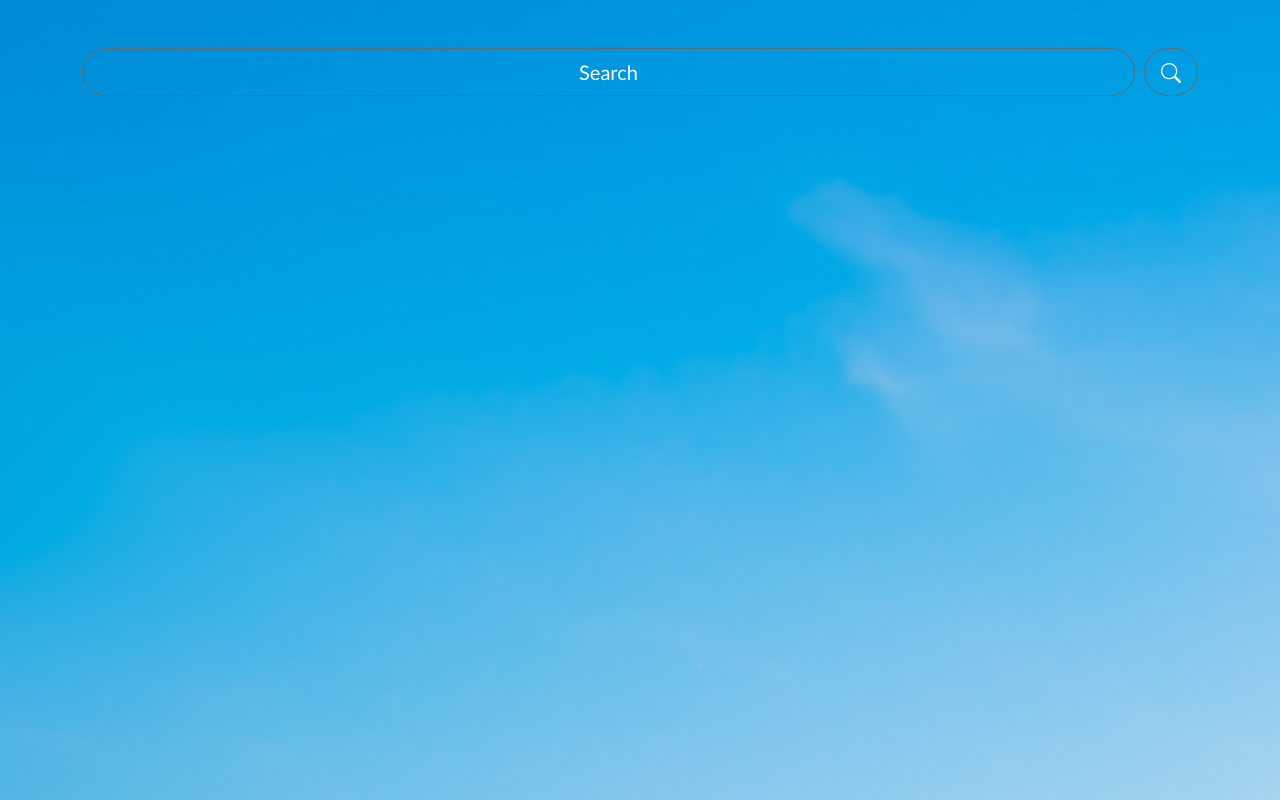
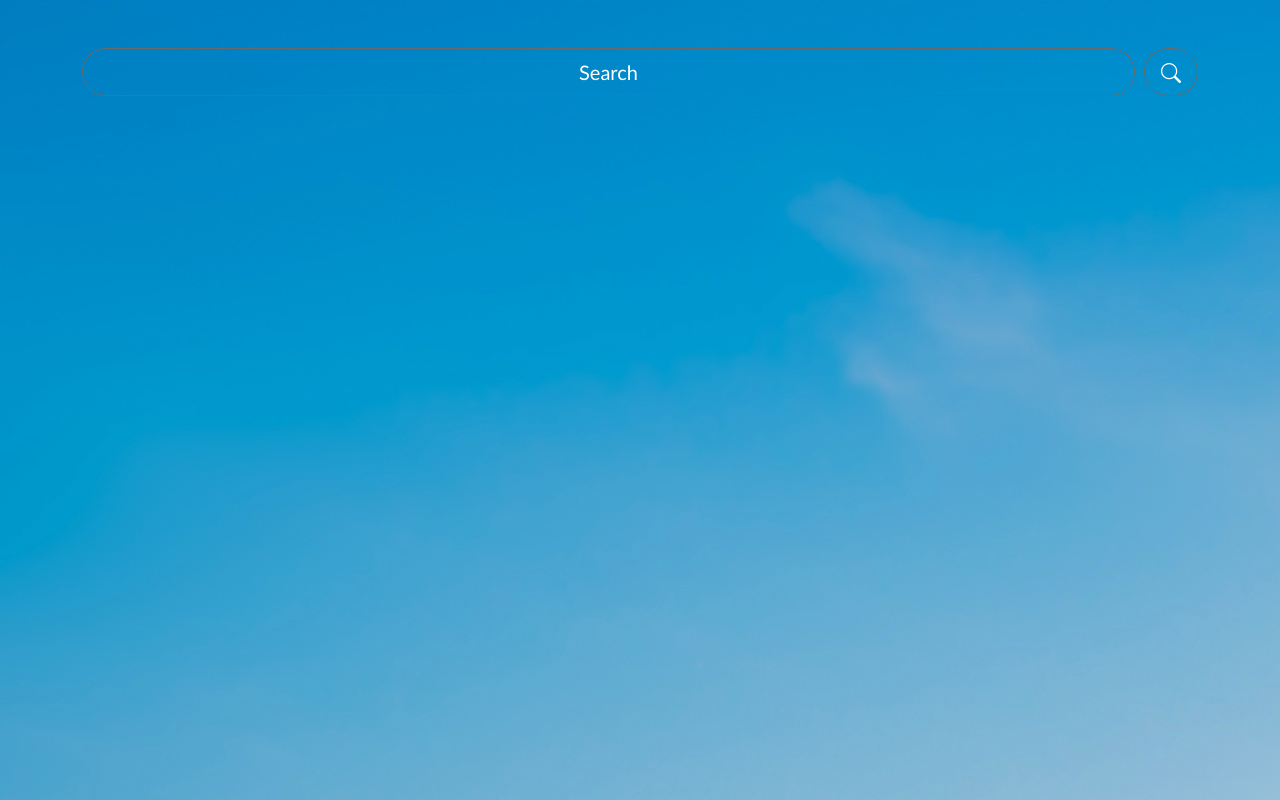
Before and after one commit to xamirebi/weather-app, a React (Vite) app: page / in a window 1280 px wide. Built offline with nearby package versions, Linux system fonts and the light colour scheme.

Commit message:
minor improvements

```diff
--- a/src/components/CurrentWeather.jsx
+++ b/src/components/CurrentWeather.jsx
@@ -1,6 +1,5 @@
 function CurrentWeather({ current, cityName }) {
   if (!current) return null;
-  console.log(current);
   return (
     <div className="card shadow p-4 my-5 text-center current-weather">
       <h2 className="mb-3"><i className="bi bi-geo-alt"/> {cityName || "Your location"}</h2>
--- a/src/components/ForecastList.jsx
+++ b/src/components/ForecastList.jsx
@@ -2,7 +2,6 @@ import dayjs from "dayjs";
 import { getWeatherIcon } from "../utils/getWeatherIcon";
 function ForeCastList({ daily }) {
   if (!daily) return null;
-  console.log(daily);
   const days = daily.time.map((date, i) => ({
     date,
     max: daily.temperature_2m_max[i],
--- a/src/index.css
+++ b/src/index.css
@@ -1,16 +1,25 @@
 body {
   margin: 0;
-  font-family:'Trebuchet MS', 'Lucida Sans Unicode', 'Lucida Grande', 'Lucida Sans', Arial, sans-serif;
-  background-image: url('./assets/images/sky.jpg');
+  font-family:
+    "Trebuchet MS", "Lucida Sans Unicode", "Lucida Grande", "Lucida Sans",
+    Arial, sans-serif;
+  background-image: url("./assets/images/sky.jpg");
   background-repeat: no-repeat;
   background-attachment: fixed;
+}
+body::before {
+  content: "";
+  position: fixed;
+  inset: 0;
+  background: rgba(0, 0, 0, 0.1);
+  pointer-events: none;
 }
 .search-bar {
   background-color: transparent;
   margin-right: 10px;
   border: 1px solid rgb(105, 105, 105);
 }
-.search-bar::placeholder{
+.search-bar::placeholder {
   text-align: center;
   color: white;
 }
@@ -22,14 +31,18 @@ body {
   border-radius: 20px;
   background-color: transparent;
   color: antiquewhite;
-  transition: transform 0.2s ease, box-shadow 0.2s ease;
+  transition:
+    transform 0.2s ease,
+    box-shadow 0.2s ease;
 }
 .current-weather:hover {
   transform: scale(1.05);
   box-shadow: 0 0.5rem 1rem rgba(0, 0, 0, 0.15);
 }
 .forecast-cards {
-  transition: transform 0.2s ease, box-shadow 0.2s ease;
+  transition:
+    transform 0.2s ease,
+    box-shadow 0.2s ease;
   border-radius: 20px;
   background-color: transparent;
   color: antiquewhite;
--- a/src/pages/HomePage.jsx
+++ b/src/pages/HomePage.jsx
@@ -8,8 +8,8 @@ function HomePage() {
   const { weather, loading: weatherLoading, error: weatherError} = useWeatherSearch(city?.lat, city?.lon);
   return (
     <div className="container my-3">
-      {searchError && <p>{searchError}</p>}
-      {weatherError && <p>{weatherError}</p>}
+      {searchError && <div className="alert alert-danger">{searchError}</div>}
+      {weatherError && <div className="alert alert-danger">{searchError}</div>}
       <SearchBar searchCity={searchCity} loading={searchLoading}/>
       <CurrentWeather current={weather?.current} cityName={city?.name}/>
       <ForeCastList daily={weather?.daily} />
```
